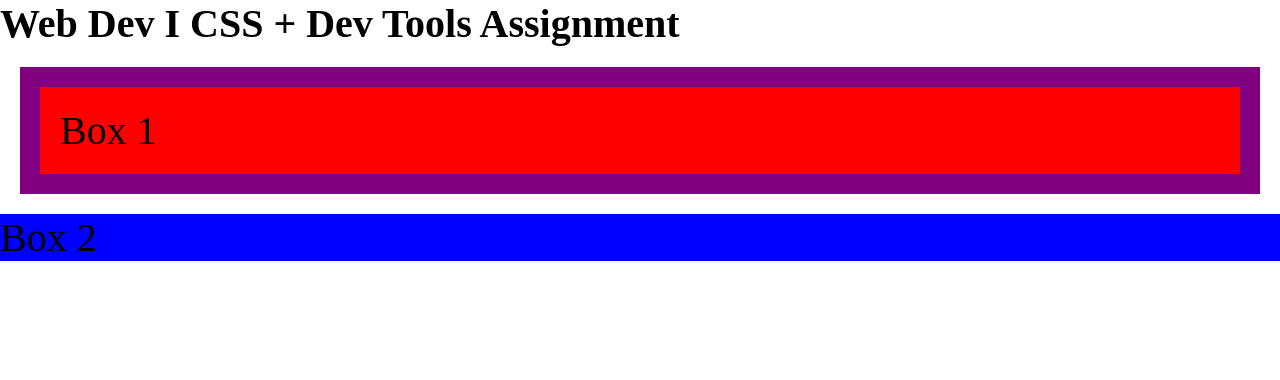
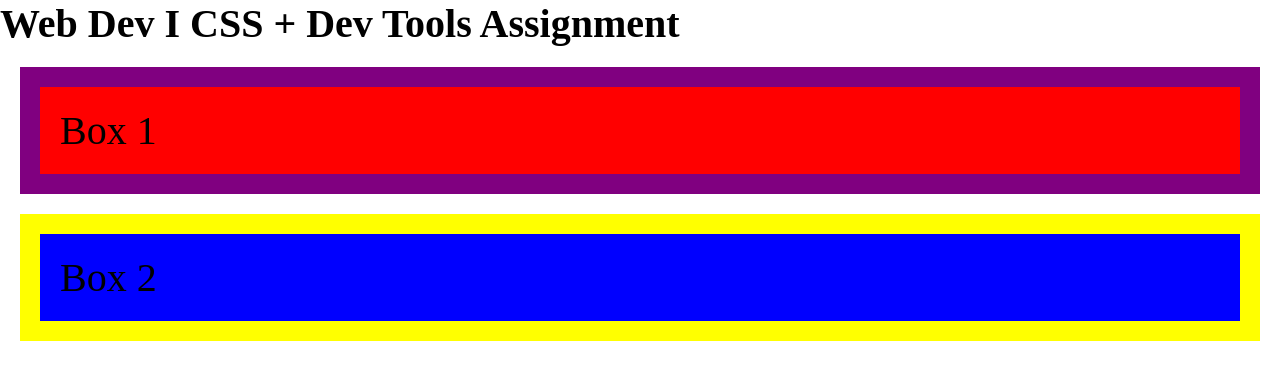
Before and after one commit to RVCC-IDMX/styling-with-box-model-ArifRey10, a plain HTML site: page index.html in a window 1280 px wide. Drawn offline with Linux system fonts and the light colour scheme.

Commit message:
Styled Box 2

```diff
--- a/style.css
+++ b/style.css
@@ -13,5 +13,7 @@
 
   .box-two {
     background-color: blue;
-    border: 0 solid yellow;
+    padding: 20px;
+    border: 20px solid yellow;
+    margin: 20px;
   }
```
